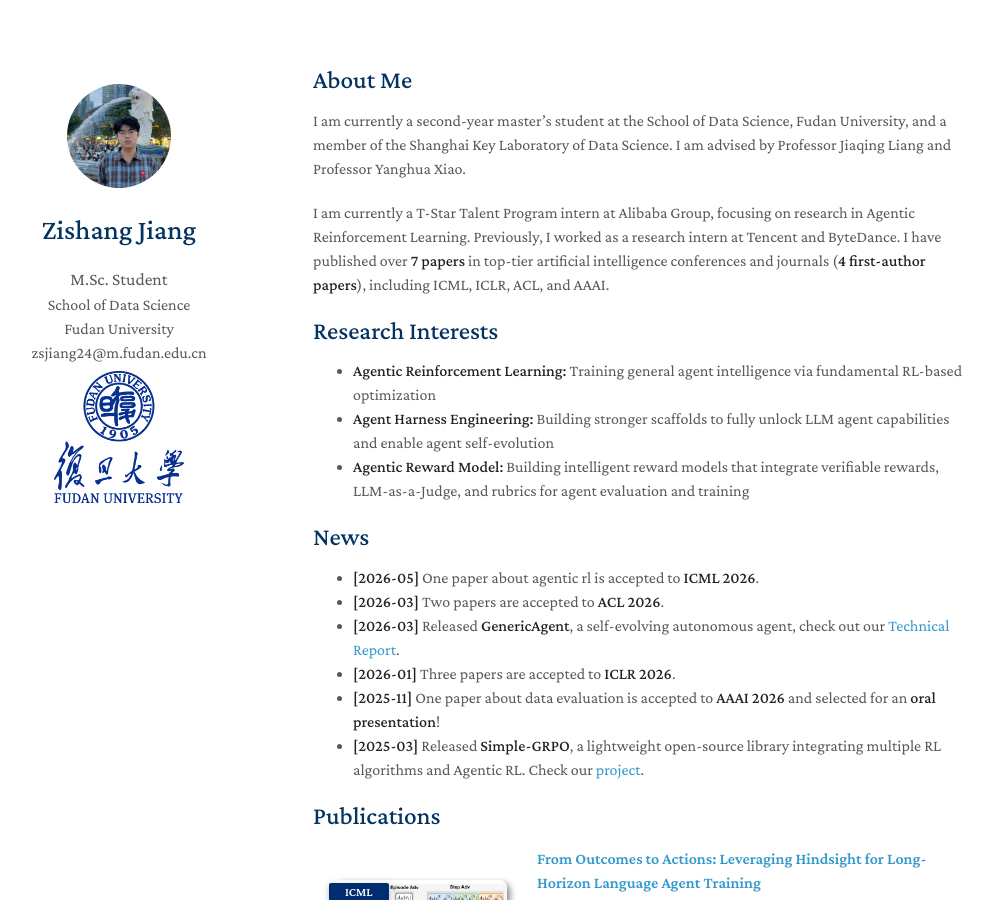
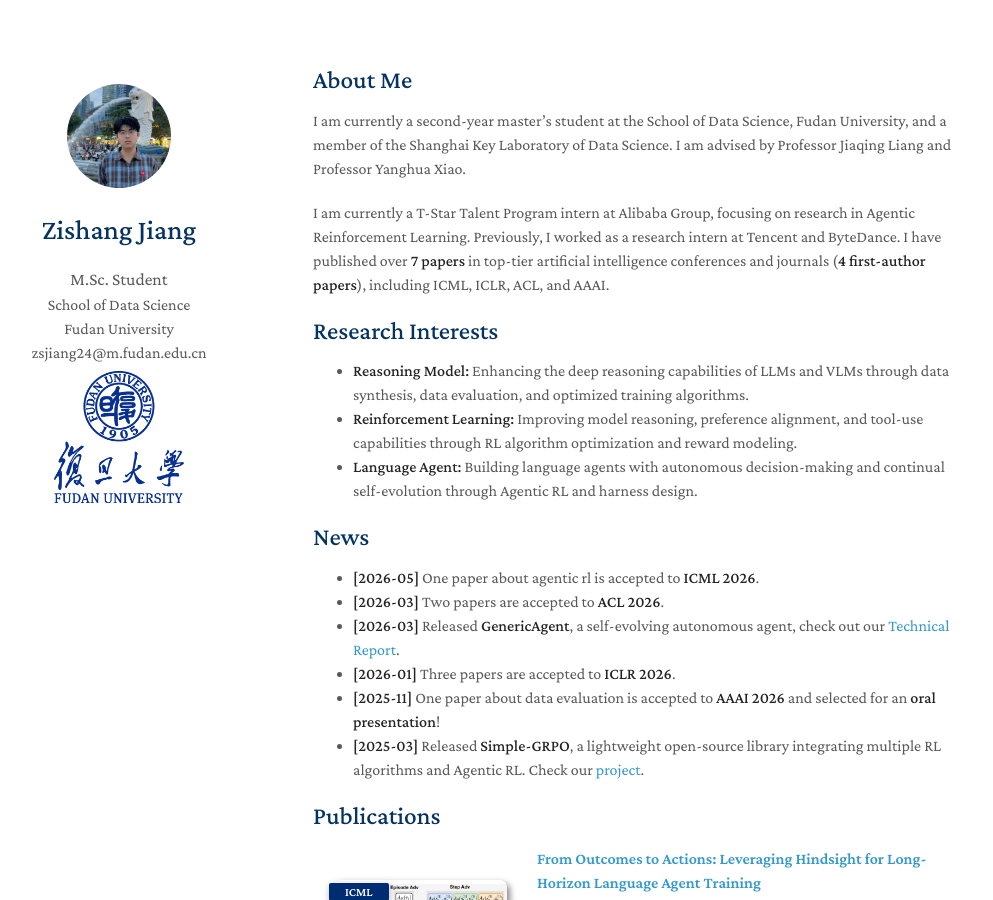
Before and after one commit to Jiangzs1028/Jiangzs1028.github.io, a Jekyll site: the page built from index.md, in a window 1280 px wide and 900 px high. Shown: the whole window, without its empty margins (157-1150 px from the left). Built offline with Jekyll 4.4.1, drawn with Linux system fonts in a browser that asks for light colours; a style sheet for code colours, icons or effects is not loaded; our own code applies the rules of GitHub Pages for plain Markdown files.

Commit message:
Update research interests

```diff
--- a/index.md
+++ b/index.md
@@ -10,9 +10,9 @@ I am currently a T-Star Talent Program intern at Alibaba Group, focusing on rese
 
 ## Research Interests
 
-- **Agentic Reinforcement Learning:** Training general agent intelligence via fundamental RL-based optimization
-- **Agent Harness Engineering:** Building stronger scaffolds to fully unlock LLM agent capabilities and enable agent self-evolution
-- **Agentic Reward Model:** Building intelligent reward models that integrate verifiable rewards, LLM-as-a-Judge, and rubrics for agent evaluation and training
+- **Reasoning Model:** Enhancing the deep reasoning capabilities of LLMs and VLMs through data synthesis, data evaluation, and optimized training algorithms.
+- **Reinforcement Learning:** Improving model reasoning, preference alignment, and tool-use capabilities through RL algorithm optimization and reward modeling.
+- **Language Agent:** Building language agents with autonomous decision-making and continual self-evolution through Agentic RL and harness design.
 
 ## News
 
```
